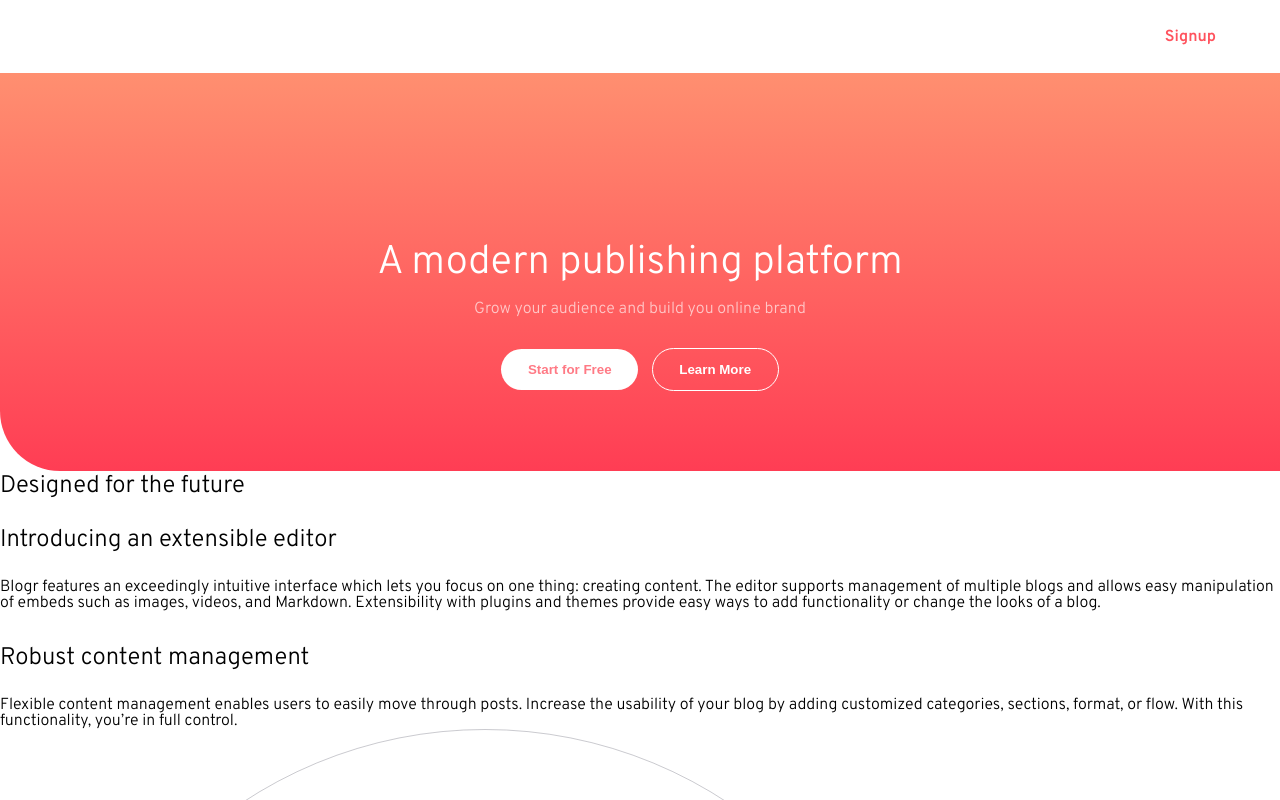
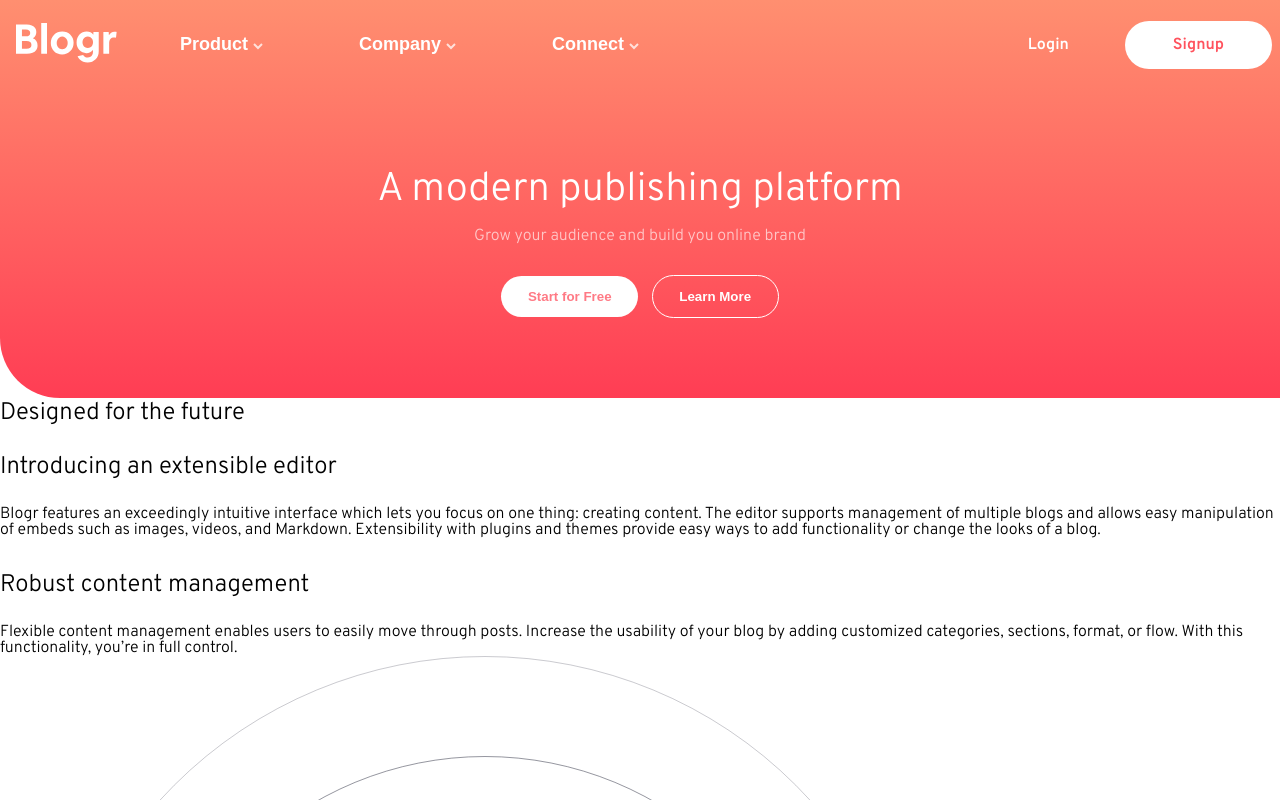
Before and after one commit to Jaisurya-14/blogr-app, a Vue app: page / in a window 1280 px wide. Shown: the top 800 px of the page. Built offline with nearby package versions, Linux system fonts and the light colour scheme.

Commit message:
css for header section

```diff
--- a/src/styles/header.scss
+++ b/src/styles/header.scss
@@ -1,10 +1,12 @@
 .header-con{
-    position: relative;
+    position: absolute;
+    left: 0;
+    right: 0;
     z-index: 1;
-    padding: .5em;
+    padding: .5em 0;
     width: 100%;
     max-width: 1440px;
-    margin: auto;
+    margin: 0 1em;
     display: flex;
     flex-flow: row wrap;
     align-items: center;
@@ -88,6 +90,10 @@
 }
 
 @media (min-width: 992px) {
+    .header-con {
+        padding: 1em;
+        margin: auto;
+    }
     .header__nav-menu {
         display: none;
     }
```
